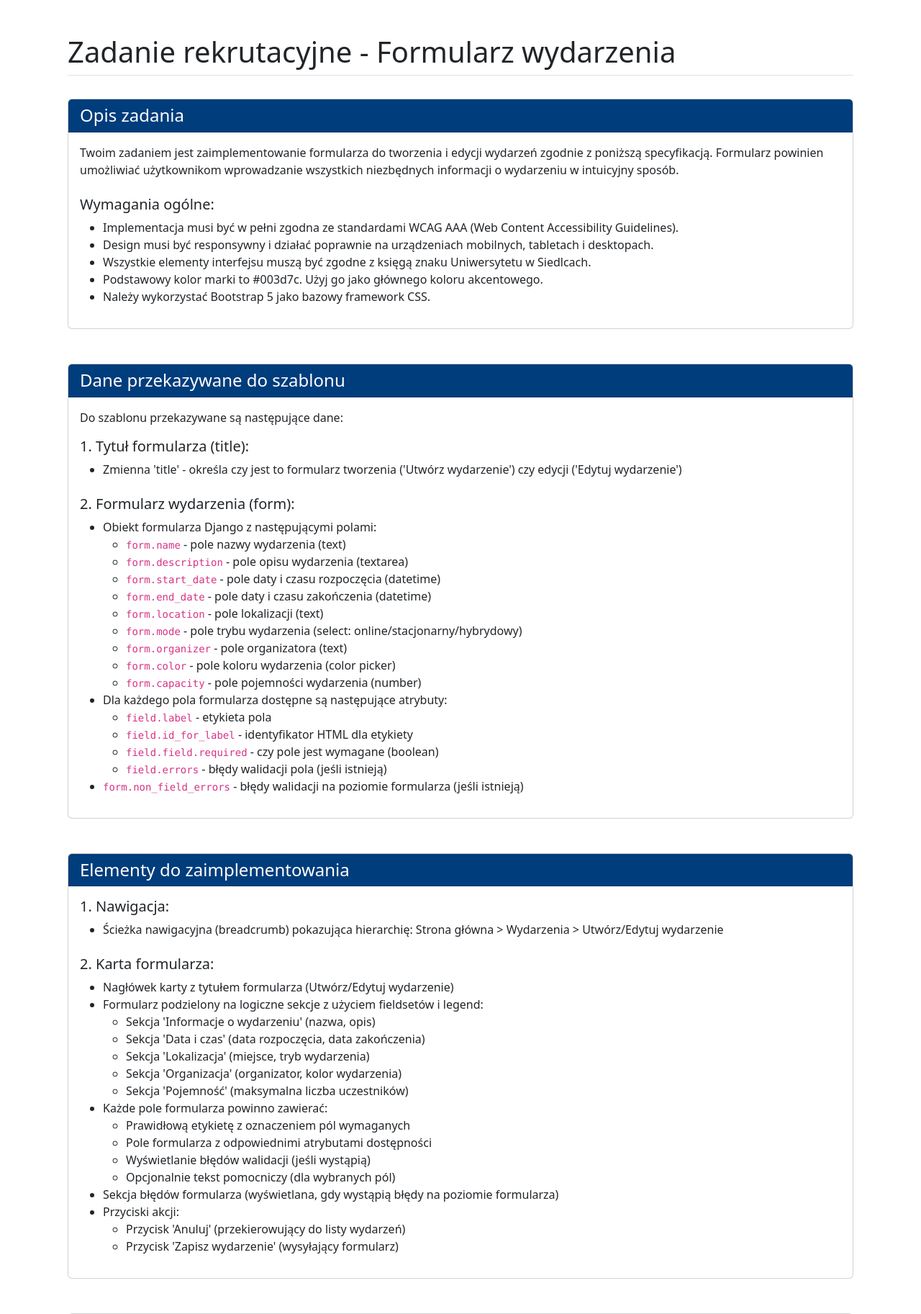
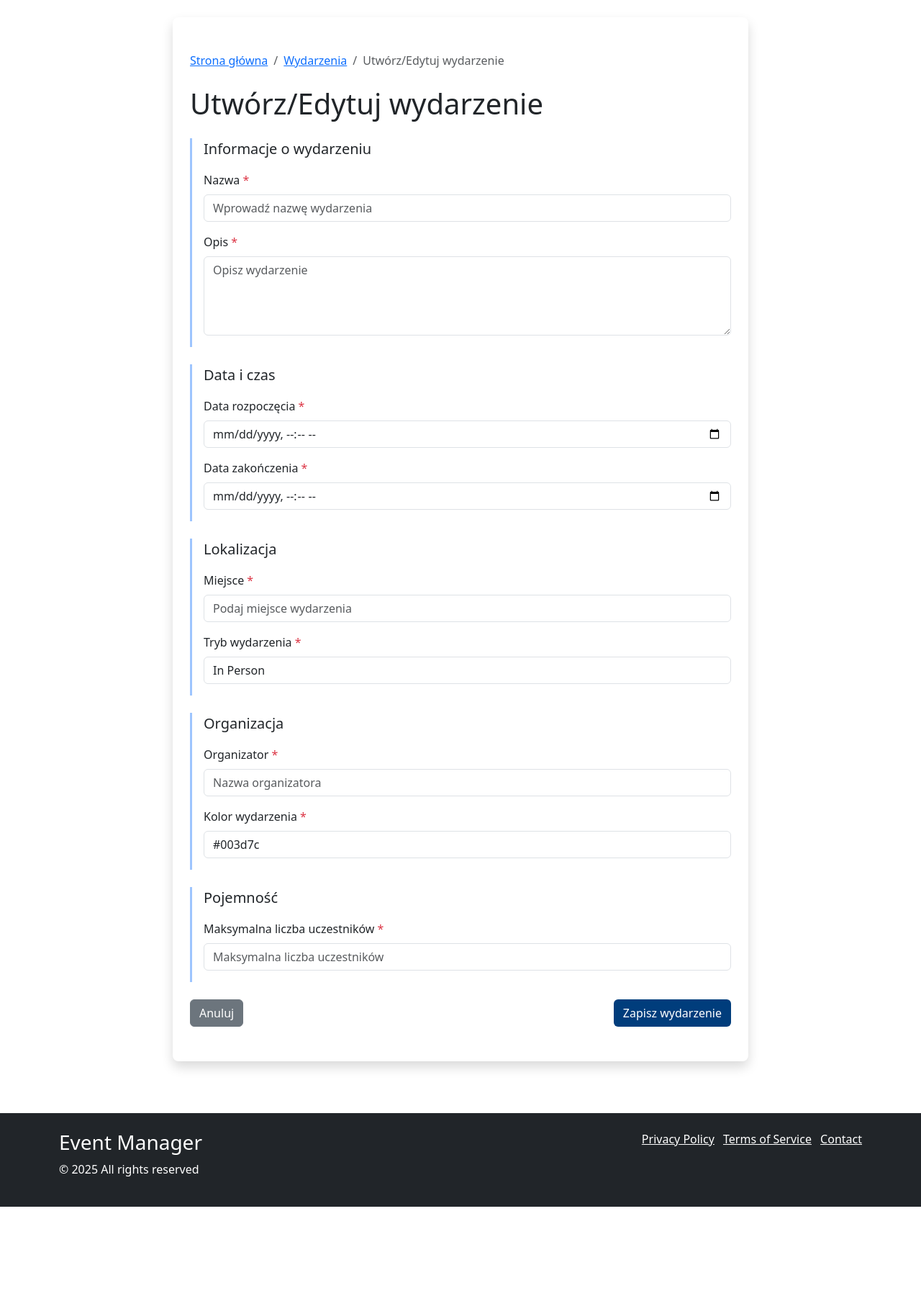
Before and after one commit to zosiaszy/rekrutacja-front-django-04-2025, a Django app: page /events/create/ in a window 1280 px wide. Shown: the part 88-1913 px from the top of the page at 72% size. After the commit the page ends 1764 px from the top, so only its background shows below. Run offline with Django 5.2, Linux system fonts and the light colour scheme; some libraries are stand-ins or nearby versions.

Commit message:
Add event_form and placeholders in forms.py

```diff
--- a/events/forms.py
+++ b/events/forms.py
@@ -22,6 +22,14 @@ class EventForm(forms.ModelForm):
         for field_name, field in self.fields.items():
             field.widget.attrs['class'] = 'form-control'
 
+        self.fields['name'].widget.attrs['placeholder'] = _('Wprowadź nazwę wydarzenia')
+        self.fields['description'].widget.attrs['placeholder'] = _('Opisz wydarzenie')
+        self.fields['start_date'].widget.attrs['placeholder'] = _('Wybierz datę i godzinę rozpoczęcia')
+        self.fields['end_date'].widget.attrs['placeholder'] = _('Wybierz datę i godzinę zakończenia')
+        self.fields['location'].widget.attrs['placeholder'] = _('Podaj miejsce wydarzenia')
+        self.fields['organizer'].widget.attrs['placeholder'] = _('Nazwa organizatora')
+        self.fields['capacity'].widget.attrs['placeholder'] = _('Maksymalna liczba uczestników')
+
     def clean(self):
         cleaned_data = super().clean()
         start_date = cleaned_data.get('start_date')
--- a/templates/events/event_form.html
+++ b/templates/events/event_form.html
@@ -1,155 +1,173 @@
 {% extends 'base.html' %}
 {% load i18n %}
 
-{% block title %}{% translate "Zadanie rekrutacyjne - Formularz wydarzenia" %}{% endblock %}
+{% block title %}{{ title }}{% endblock %}
 
 {% block content %}
-<div class="container py-4">
-    <div class="row mb-4">
-        <div class="col-12">
-            <h1 class="border-bottom pb-2">{% translate "Zadanie rekrutacyjne - Formularz wydarzenia" %}</h1>
+<div class="container py-5 px-4 bg-white shadow rounded-3" aria-labelledby="form-title" style="max-width: 800px;">
+    <!-- Breadcrumb -->
+    <nav aria-label="{% translate 'Ścieżka nawigacyjna' %}" class="mb-4">
+        <ol class="breadcrumb">
+            <li class="breadcrumb-item"><a href="{% url 'events:index' %}">{% translate 'Strona główna' %}</a></li>
+            <li class="breadcrumb-item"><a href="{% url 'events:monthly_events' %}">{% translate 'Wydarzenia' %}</a></li>
+            <li class="breadcrumb-item active" aria-current="page">{% translate 'Utwórz/Edytuj wydarzenie' %}</li>
+        </ol>
+    </nav>
+
+    <h1 id="form-title" class="mb-4">{% translate 'Utwórz/Edytuj wydarzenie' %}</h1>
+
+    <form method="post" novalidate>
+        {% csrf_token %}
+
+        {% if form.non_field_errors %}
+            <div class="alert alert-danger" role="alert" aria-live="assertive">
+                {{ form.non_field_errors }}
             </div>
+        {% endif %}
+
+        <!-- Informacje o wydarzeniu -->
+        <fieldset class="mb-4 border-start border-3 ps-3 border-primary-subtle">
+            <legend class="fs-5 mb-3">{% translate "Informacje o wydarzeniu" %}</legend>
+
+            <div class="mb-3">
+                <label for="{{ form.name.id_for_label }}" class="form-label" aria-required="true">
+                    {% translate 'Nazwa' %} <span class="text-danger">*</span>
+                </label>
+                {{ form.name }}
+                <div class="form-text" id="{{ form.name.id_for_label }}-help"></div>
+                {% if form.name.errors %}
+                    <div class="invalid-feedback d-block" id="{{ form.name.id_for_label }}-error">
+                        {{ form.name.errors|striptags }}
+                    </div>
+                {% endif %}
             </div>
 
-    <div class="row mb-5">
-        <div class="col-12">
-            <div class="card">
-                <div class="card-header" style="background-color: #003d7c; color: white;">
-                    <h2 class="card-title fs-4 mb-0">{% translate "Opis zadania" %}</h2>
+            <div class="mb-3">
+                <label for="{{ form.description.id_for_label }}" class="form-label" aria-required="true">
+                    {% translate 'Opis' %} <span class="text-danger">*</span>
+                </label>
+                {{ form.description }}
+                {% if form.description.errors %}
+                    <div class="invalid-feedback d-block" id="{{ form.description.id_for_label }}-error">
+                        {{ form.description.errors|striptags }}
                     </div>
-                <div class="card-body">
-                    <p>{% translate "Twoim zadaniem jest zaimplementowanie formularza do tworzenia i edycji wydarzeń zgodnie z poniższą specyfikacją. Formularz powinien umożliwiać użytkownikom wprowadzanie wszystkich niezbędnych informacji o wydarzeniu w intuicyjny sposób." %}</p>
+                {% endif %}
+            </div>
+        </fieldset>
 
-                    <h3 class="fs-5 mt-4">{% translate "Wymagania ogólne:" %}</h3>
-                    <ul>
-                        <li>{% translate "Implementacja musi być w pełni zgodna ze standardami WCAG AAA (Web Content Accessibility Guidelines)." %}</li>
-                        <li>{% translate "Design musi być responsywny i działać poprawnie na urządzeniach mobilnych, tabletach i desktopach." %}</li>
-                        <li>{% translate "Wszystkie elementy interfejsu muszą być zgodne z księgą znaku Uniwersytetu w Siedlcach." %}</li>
-                        <li>{% translate "Podstawowy kolor marki to #003d7c. Użyj go jako głównego koloru akcentowego." %}</li>
-                        <li>{% translate "Należy wykorzystać Bootstrap 5 jako bazowy framework CSS." %}</li>
-                    </ul>
+        <!-- Data i czas -->
+        <fieldset class="mb-4 border-start border-3 ps-3 border-primary-subtle">
+            <legend class="fs-5 mb-3">{% translate "Data i czas" %}</legend>
+
+            <div class="mb-3">
+                <label for="{{ form.start_date.id_for_label }}" class="form-label" aria-required="true">
+                    {% translate 'Data rozpoczęcia' %} <span class="text-danger">*</span>
+                </label>
+                {{ form.start_date }}
+                {% if form.start_date.errors %}
+                    <div class="invalid-feedback d-block" id="{{ form.start_date.id_for_label }}-error">
+                        {{ form.start_date.errors|striptags }}
                     </div>
-            </div>
-        </div>
+                {% endif %}
             </div>
 
-    <div class="row mb-5">
-        <div class="col-12">
-            <div class="card">
-                <div class="card-header" style="background-color: #003d7c; color: white;">
-                    <h2 class="card-title fs-4 mb-0">{% translate "Dane przekazywane do szablonu" %}</h2>
+            <div class="mb-3">
+                <label for="{{ form.end_date.id_for_label }}" class="form-label" aria-required="true">
+                    {% translate 'Data zakończenia' %} <span class="text-danger">*</span>
+                </label>
+                {{ form.end_date }}
+                {% if form.end_date.errors %}
+                    <div class="invalid-feedback d-block" id="{{ form.end_date.id_for_label }}-error">
+                        {{ form.end_date.errors|striptags }}
                     </div>
-                <div class="card-body">
-                    <p>{% translate "Do szablonu przekazywane są następujące dane:" %}</p>
+                {% endif %}
+            </div>
+        </fieldset>
 
-                    <h3 class="fs-5 mt-3">{% translate "1. Tytuł formularza (title):" %}</h3>
-                    <ul>
-                        <li>{% translate "Zmienna 'title' - określa czy jest to formularz tworzenia ('Utwórz wydarzenie') czy edycji ('Edytuj wydarzenie')" %}</li>
-                    </ul>
+        <!-- Lokalizacja -->
+        <fieldset class="mb-4 border-start border-3 ps-3 border-primary-subtle">
+            <legend class="fs-5 mb-3">{% translate "Lokalizacja" %}</legend>
 
-                    <h3 class="fs-5 mt-4">{% translate "2. Formularz wydarzenia (form):" %}</h3>
-                    <ul>
-                        <li>{% translate "Obiekt formularza Django z następującymi polami:" %}
-                            <ul>
-                                <li><code>form.name</code> - {% translate "pole nazwy wydarzenia (text)" %}</li>
-                                <li><code>form.description</code> - {% translate "pole opisu wydarzenia (textarea)" %}</li>
-                                <li><code>form.start_date</code> - {% translate "pole daty i czasu rozpoczęcia (datetime)" %}</li>
-                                <li><code>form.end_date</code> - {% translate "pole daty i czasu zakończenia (datetime)" %}</li>
-                                <li><code>form.location</code> - {% translate "pole lokalizacji (text)" %}</li>
-                                <li><code>form.mode</code> - {% translate "pole trybu wydarzenia (select: online/stacjonarny/hybrydowy)" %}</li>
-                                <li><code>form.organizer</code> - {% translate "pole organizatora (text)" %}</li>
-                                <li><code>form.color</code> - {% translate "pole koloru wydarzenia (color picker)" %}</li>
-                                <li><code>form.capacity</code> - {% translate "pole pojemności wydarzenia (number)" %}</li>
-                            </ul>
-                        </li>
-                        <li>{% translate "Dla każdego pola formularza dostępne są następujące atrybuty:" %}
-                            <ul>
-                                <li><code>field.label</code> - {% translate "etykieta pola" %}</li>
-                                <li><code>field.id_for_label</code> - {% translate "identyfikator HTML dla etykiety" %}</li>
-                                <li><code>field.field.required</code> - {% translate "czy pole jest wymagane (boolean)" %}</li>
-                                <li><code>field.errors</code> - {% translate "błędy walidacji pola (jeśli istnieją)" %}</li>
-                            </ul>
-                        </li>
-                        <li><code>form.non_field_errors</code> - {% translate "błędy walidacji na poziomie formularza (jeśli istnieją)" %}</li>
-                    </ul>
+            <div class="mb-3">
+                <label for="{{ form.location.id_for_label }}" class="form-label" aria-required="true">
+                    {% translate 'Miejsce' %} <span class="text-danger">*</span>
+                </label>
+                {{ form.location }}
+                {% if form.location.errors %}
+                    <div class="invalid-feedback d-block" id="{{ form.location.id_for_label }}-error">
+                        {{ form.location.errors|striptags }}
                     </div>
-            </div>
-        </div>
+                {% endif %}
             </div>
 
-    <div class="row mb-5">
-        <div class="col-12">
-            <div class="card">
-                <div class="card-header" style="background-color: #003d7c; color: white;">
-                    <h2 class="card-title fs-4 mb-0">{% translate "Elementy do zaimplementowania" %}</h2>
+            <div class="mb-3">
+                <label for="{{ form.mode.id_for_label }}" class="form-label" aria-required="true">
+                    {% translate 'Tryb wydarzenia' %} <span class="text-danger">*</span>
+                </label>
+                {{ form.mode }}
+                {% if form.mode.errors %}
+                    <div class="invalid-feedback d-block" id="{{ form.mode.id_for_label }}-error">
+                        {{ form.mode.errors|striptags }}
                     </div>
-                <div class="card-body">
-                    <h3 class="fs-5">{% translate "1. Nawigacja:" %}</h3>
-                    <ul>
-                        <li>{% translate "Ścieżka nawigacyjna (breadcrumb) pokazująca hierarchię: Strona główna > Wydarzenia > Utwórz/Edytuj wydarzenie" %}</li>
-                    </ul>
+                {% endif %}
+            </div>
+        </fieldset>
 
-                    <h3 class="fs-5 mt-4">{% translate "2. Karta formularza:" %}</h3>
-                    <ul>
-                        <li>{% translate "Nagłówek karty z tytułem formularza (Utwórz/Edytuj wydarzenie)" %}</li>
-                        <li>{% translate "Formularz podzielony na logiczne sekcje z użyciem fieldsetów i legend:" %}
-                            <ul>
-                                <li>{% translate "Sekcja 'Informacje o wydarzeniu' (nazwa, opis)" %}</li>
-                                <li>{% translate "Sekcja 'Data i czas' (data rozpoczęcia, data zakończenia)" %}</li>
-                                <li>{% translate "Sekcja 'Lokalizacja' (miejsce, tryb wydarzenia)" %}</li>
-                                <li>{% translate "Sekcja 'Organizacja' (organizator, kolor wydarzenia)" %}</li>
-                                <li>{% translate "Sekcja 'Pojemność' (maksymalna liczba uczestników)" %}</li>
-                            </ul>
-                        </li>
-                        <li>{% translate "Każde pole formularza powinno zawierać:" %}
-                            <ul>
-                                <li>{% translate "Prawidłową etykietę z oznaczeniem pól wymaganych" %}</li>
-                                <li>{% translate "Pole formularza z odpowiednimi atrybutami dostępności" %}</li>
-                                <li>{% translate "Wyświetlanie błędów walidacji (jeśli wystąpią)" %}</li>
-                                <li>{% translate "Opcjonalnie tekst pomocniczy (dla wybranych pól)" %}</li>
-                            </ul>
-                        </li>
-                        <li>{% translate "Sekcja błędów formularza (wyświetlana, gdy wystąpią błędy na poziomie formularza)" %}</li>
-                        <li>{% translate "Przyciski akcji:" %}
-                            <ul>
-                                <li>{% translate "Przycisk 'Anuluj' (przekierowujący do listy wydarzeń)" %}</li>
-                                <li>{% translate "Przycisk 'Zapisz wydarzenie' (wysyłający formularz)" %}</li>
-                            </ul>
-                        </li>
-                    </ul>
+        <!-- Organizacja -->
+        <fieldset class="mb-4 border-start border-3 ps-3 border-primary-subtle">
+            <legend class="fs-5 mb-3">{% translate "Organizacja" %}</legend>
+
+            <div class="mb-3">
+                <label for="{{ form.organizer.id_for_label }}" class="form-label" aria-required="true">
+                    {% translate 'Organizator' %} <span class="text-danger">*</span>
+                </label>
+                {{ form.organizer }}
+                {% if form.organizer.errors %}
+                    <div class="invalid-feedback d-block" id="{{ form.organizer.id_for_label }}-error">
+                        {{ form.organizer.errors|striptags }}
                     </div>
-            </div>
-        </div>
+                {% endif %}
             </div>
 
-    <div class="row">
-        <div class="col-12">
-            <div class="card">
-                <div class="card-header" style="background-color: #003d7c; color: white;">
-                    <h2 class="card-title fs-4 mb-0">{% translate "Uwagi dotyczące dostępności" %}</h2>
+            <div class="mb-3">
+                <label for="{{ form.color.id_for_label }}" class="form-label" aria-required="true">
+                    {% translate 'Kolor wydarzenia' %} <span class="text-danger">*</span>
+                </label>
+                {{ form.color }}
+                {% if form.color.errors %}
+                    <div class="invalid-feedback d-block" id="{{ form.color.id_for_label }}-error">
+                        {{ form.color.errors|striptags }}
                     </div>
-                <div class="card-body">
-                    <p>{% translate "Implementacja formularza musi spełniać następujące wymagania WCAG AAA:" %}</p>
-                    <ul>
-                        <li>{% translate "Wszystkie pola formularza muszą mieć jawnie powiązane etykiety (używając for/id)" %}</li>
-                        <li>{% translate "Pola wymagane muszą być wyraźnie oznaczone zarówno wizualnie jak i semantycznie (aria-required)" %}</li>
-                        <li>{% translate "Komunikaty o błędach muszą być powiązane z odpowiednimi polami (aria-describedby)" %}</li>
-                        <li>{% translate "Grupy powiązanych pól muszą być pogrupowane za pomocą elementów fieldset i legend" %}</li>
-                        <li>{% translate "Formularz musi być możliwy do nawigacji i używania wyłącznie za pomocą klawiatury" %}</li>
-                        <li>{% translate "Struktura formularza musi zachowywać logiczną kolejność nawigacji (tabindex)" %}</li>
-                        <li>{% translate "Atrybuty pomocnicze (placeholder, aria-describedby) powinny być używane do dostarczania dodatkowych informacji" %}</li>
-                        <li>{% translate "Kontrasty kolorystyczne muszą spełniać wymagania WCAG AAA (7:1)" %}</li>
-                    </ul>
+                {% endif %}
+            </div>
+        </fieldset>
 
-                    <p class="mt-4">{% translate "Linki referencyjne:" %}</p>
-                    <ul>
-                        <li><a href="https://www.uws.edu.pl/images/UPH_2023/szablon/logo-UwS/UWS-ksiega-znaku.pdf" target="_blank" rel="noopener noreferrer">{% translate "Księga znaku Uniwersytetu w Siedlcach" %}</a></li>
-                        <li><a href="https://www.w3.org/WAI/WCAG21/quickref/?versions=2.1&levels=aaa" target="_blank" rel="noopener noreferrer">{% translate "Wytyczne WCAG 2.1 AAA" %}</a></li>
-                        <li><a href="https://www.w3.org/WAI/tutorials/forms/" target="_blank" rel="noopener noreferrer">{% translate "Poradnik WAI dot. formularzy" %}</a></li>
-                    </ul>
+        <!-- Pojemność -->
+        <fieldset class="mb-4 border-start border-3 ps-3 border-primary-subtle">
+            <legend class="fs-5 mb-3">{% translate "Pojemność" %}</legend>
+
+            <div class="mb-3">
+                <label for="{{ form.capacity.id_for_label }}" class="form-label" aria-required="true">
+                    {% translate 'Maksymalna liczba uczestników' %} <span class="text-danger">*</span>
+                </label>
+                {{ form.capacity }}
+                {% if form.capacity.errors %}
+                    <div class="invalid-feedback d-block" id="{{ form.capacity.id_for_label }}-error">
+                        {{ form.capacity.errors|striptags }}
                     </div>
+                {% endif %}
             </div>
+        </fieldset>
+
+        <!-- Akcje -->
+        <div class="d-flex justify-content-between mt-4">
+            <a href="{% url 'events:monthly_events' %}" class="btn btn-secondary">
+                {% translate "Anuluj" %}
+            </a>
+            <button type="submit" class="btn" style="background-color: #003d7c; color: white;">
+                {% translate "Zapisz wydarzenie" %}
+            </button>
         </div>
-    </div>
+    </form>
 </div>
 {% endblock %}
```
Lines whose indentation alone changed are shown as unchanged.
